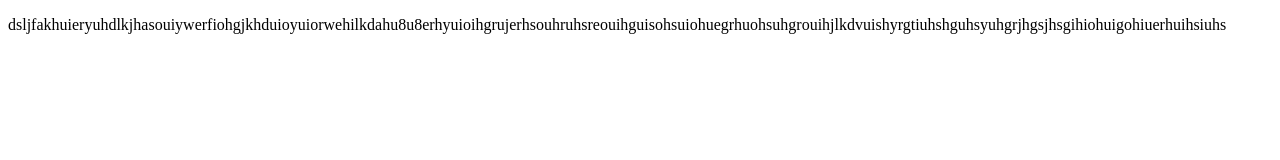
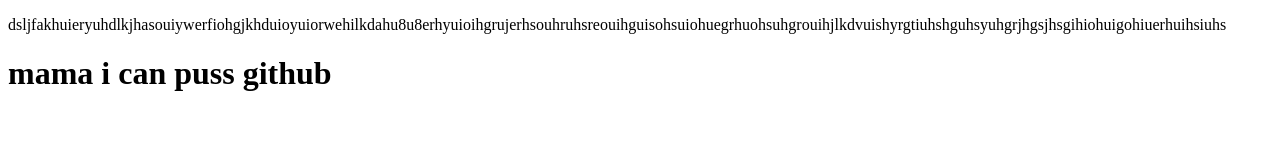
Before and after one commit to OmioAziz/My-first-repo, a plain HTML site: page index.html in a window 1280 px wide. Drawn offline with Linux system fonts and the light colour scheme.

Commit message:
added header

```diff
--- a/index.html
+++ b/index.html
@@ -8,3 +8,4 @@
 </head>
 <body>
     <P>dsljfakhuieryuhdlkjhasouiywerfiohgjkhduioyuiorwehilkdahu8u8erhyuioihgrujerhsouhruhsreouihguisohsuiohuegrhuohsuhgrouihjlkdvuishyrgtiuhshguhsyuhgrjhgsjhsgihiohuigohiuerhuihsiuhs
+        <h1>mama i can puss github</h1>
```
